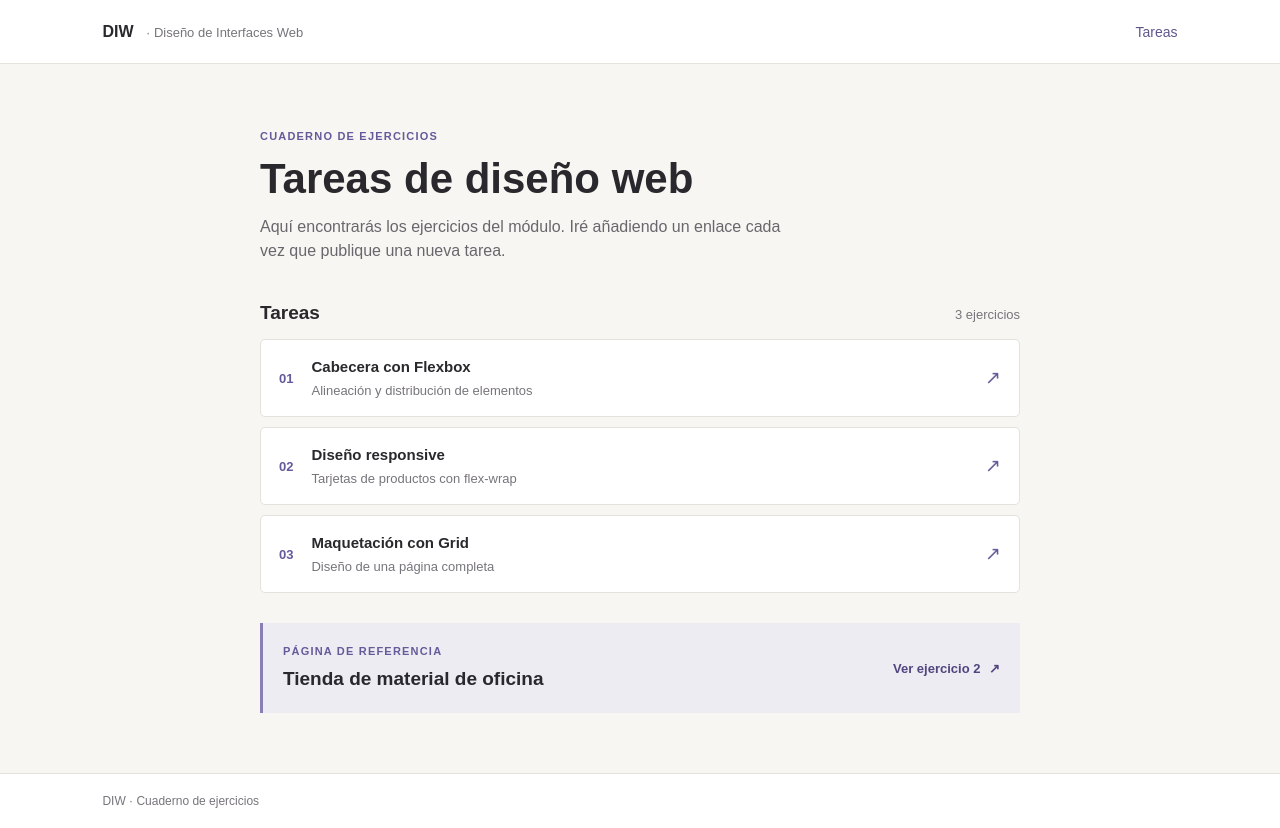
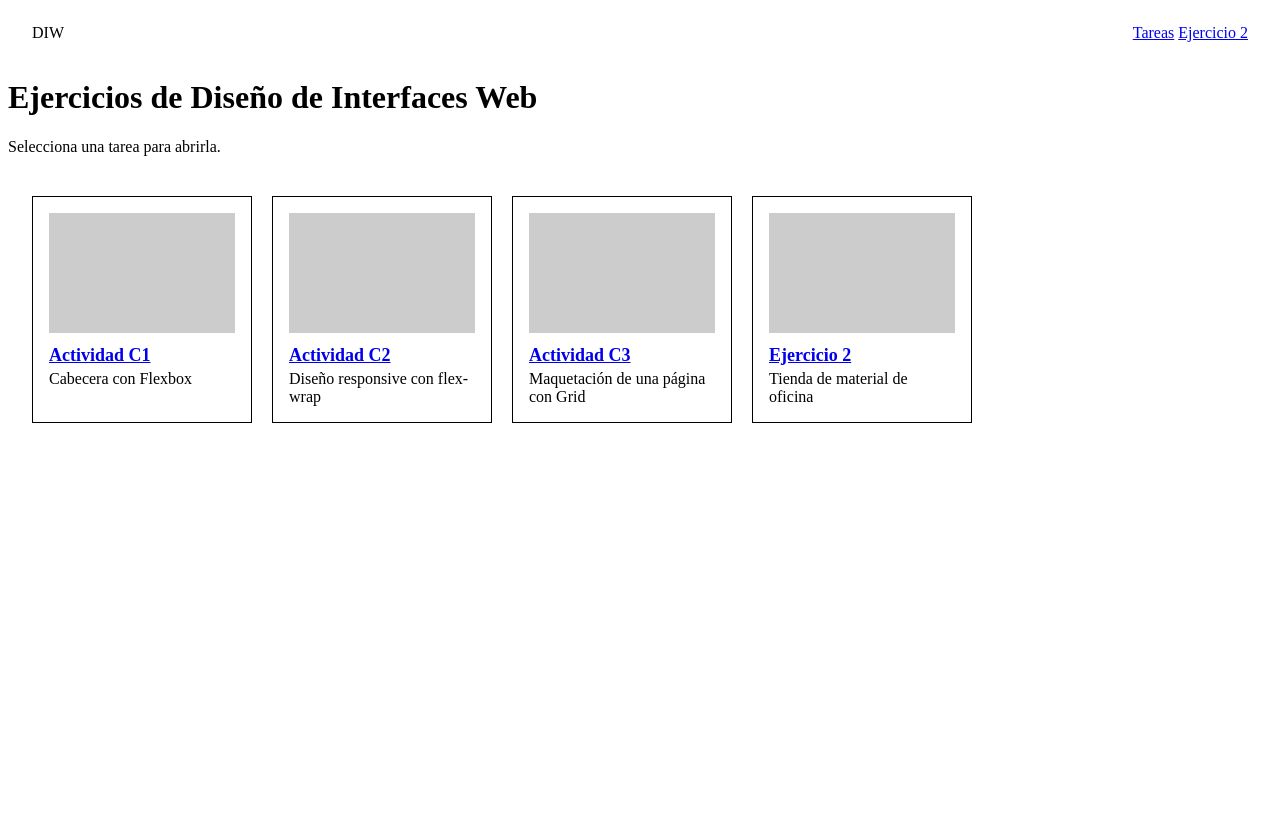
Before and after one commit to altedante4-cyber/DAW-Diseno-de-Interfaz, a plain HTML site: page index.html in a window 1280 px wide. After the commit the page ends 800 px from the top, so only its background shows below. Drawn offline with Linux system fonts and the light colour scheme.

Commit message:
Adaptar inicio usando el HTML y CSS de C2

```diff
--- a/index.html
+++ b/index.html
@@ -1,54 +1,46 @@
-<!doctype html>
+<!DOCTYPE html>
 <html lang="es">
 <head>
-  <meta charset="utf-8">
-  <meta name="viewport" content="width=device-width, initial-scale=1">
-  <meta name="description" content="Índice de tareas del módulo Diseño de Interfaces Web.">
-  <title>DIW | Tareas</title>
-  <link rel="stylesheet" href="styles.css">
+    <meta charset="UTF-8">
+    <meta name="viewport" content="width=device-width, initial-scale=1.0">
+    <title>DIW - Ejercicios</title>
+    <link rel="stylesheet" href="styles.css">
 </head>
 <body>
-  <header class="cabecera">
-    <a class="marca" href="index.html">DIW <span>· Diseño de Interfaces Web</span></a>
-    <nav aria-label="Navegación principal"><a href="#tareas">Tareas</a></nav>
-  </header>
+    <header>
+        <span>DIW</span>
+        <nav>
+            <a href="#tareas">Tareas</a>
+            <a href="ejercicios/02-productos/index.html">Ejercicio 2</a>
+        </nav>
+    </header>
 
-  <main>
-    <section class="presentacion">
-      <p class="etiqueta">CUADERNO DE EJERCICIOS</p>
-      <h1>Tareas de diseño web</h1>
-      <p class="descripcion">Aquí encontrarás los ejercicios del módulo. Iré añadiendo un enlace cada vez que publique una nueva tarea.</p>
-    </section>
+    <main>
+        <h1>Ejercicios de Diseño de Interfaces Web</h1>
+        <p>Selecciona una tarea para abrirla.</p>
 
-    <section class="tareas" id="tareas" aria-labelledby="titulo-tareas">
-      <div class="titulo-seccion">
-        <h2 id="titulo-tareas">Tareas</h2>
-        <span>3 ejercicios</span>
-      </div>
-
-      <a class="tarea" href="ejercicios/c1-flexbox/index.html">
-        <span class="numero">01</span>
-        <span class="detalle"><strong>Cabecera con Flexbox</strong><small>Alineación y distribución de elementos</small></span>
-        <span class="flecha" aria-hidden="true">↗</span>
-      </a>
-      <a class="tarea" href="ejercicios/c2-responsive/index.html">
-        <span class="numero">02</span>
-        <span class="detalle"><strong>Diseño responsive</strong><small>Tarjetas de productos con flex-wrap</small></span>
-        <span class="flecha" aria-hidden="true">↗</span>
-      </a>
-      <a class="tarea" href="ejercicios/c3-grid/index.html">
-        <span class="numero">03</span>
-        <span class="detalle"><strong>Maquetación con Grid</strong><small>Diseño de una página completa</small></span>
-        <span class="flecha" aria-hidden="true">↗</span>
-      </a>
-    </section>
-
-    <aside class="referencia">
-      <div><p class="etiqueta">PÁGINA DE REFERENCIA</p><h2>Tienda de material de oficina</h2></div>
-      <a href="ejercicios/02-productos/index.html">Ver ejercicio 2 <span aria-hidden="true">↗</span></a>
-    </aside>
-  </main>
-
-  <footer>DIW · Cuaderno de ejercicios</footer>
+        <section class="productos" id="tareas">
+            <article class="tarjeta">
+                <div class="imagen"></div>
+                <h2><a href="ejercicios/c1-flexbox/index.html">Actividad C1</a></h2>
+                <p>Cabecera con Flexbox</p>
+            </article>
+            <article class="tarjeta">
+                <div class="imagen"></div>
+                <h2><a href="ejercicios/c2-responsive/index.html">Actividad C2</a></h2>
+                <p>Diseño responsive con flex-wrap</p>
+            </article>
+            <article class="tarjeta">
+                <div class="imagen"></div>
+                <h2><a href="ejercicios/c3-grid/index.html">Actividad C3</a></h2>
+                <p>Maquetación de una página con Grid</p>
+            </article>
+            <article class="tarjeta">
+                <div class="imagen"></div>
+                <h2><a href="ejercicios/02-productos/index.html">Ejercicio 2</a></h2>
+                <p>Tienda de material de oficina</p>
+            </article>
+        </section>
+    </main>
 </body>
 </html>
--- a/styles.css
+++ b/styles.css
@@ -1,196 +1,34 @@
-* {
-  box-sizing: border-box;
+header {
+    display: flex;
+    justify-content: space-between;
+    align-items: center;
+    padding: 16px 24px;
 }
 
-body {
-  margin: 0;
-  color: #29282c;
-  background: #f7f6f2;
-  font-family: Arial, sans-serif;
-  line-height: 1.5;
+.productos {
+    display: flex;
+    flex-wrap: wrap;
+    gap: 20px;
+    padding: 24px;
 }
 
-a {
-  color: inherit;
-  text-decoration: none;
+.tarjeta {
+    box-sizing: border-box;
+    width: 220px;
+    padding: 16px;
+    border: 1px solid #000;
 }
 
-.cabecera {
-  min-height: 64px;
-  padding: 0 8%;
-  display: flex;
-  align-items: center;
-  justify-content: space-between;
-  border-bottom: 1px solid #e5e2dc;
-  background: #fff;
+.tarjeta .imagen {
+    height: 120px;
+    background-color: #ccc;
 }
 
-.marca {
-  font-weight: bold;
+.tarjeta h2 {
+    margin: 12px 0 4px;
+    font-size: 18px;
 }
 
-.marca span {
-  margin-left: 8px;
-  color: #77747b;
-  font-size: 13px;
-  font-weight: normal;
+.tarjeta p {
+    margin: 0;
 }
-
-.cabecera nav a {
-  color: #5f568c;
-  font-size: 14px;
-}
-
-main {
-  width: min(760px, 84%);
-  margin: 0 auto;
-}
-
-.presentacion {
-  padding: 64px 0 36px;
-}
-
-.etiqueta {
-  margin: 0 0 10px;
-  color: #655a9a;
-  font-size: 11px;
-  font-weight: bold;
-  letter-spacing: 1.2px;
-}
-
-h1 {
-  margin: 0 0 12px;
-  font-size: clamp(30px, 5vw, 42px);
-  line-height: 1.15;
-}
-
-.descripcion {
-  max-width: 540px;
-  margin: 0;
-  color: #69676d;
-}
-
-.titulo-seccion {
-  margin-bottom: 12px;
-  display: flex;
-  align-items: baseline;
-  justify-content: space-between;
-}
-
-.titulo-seccion h2,
-.referencia h2 {
-  margin: 0;
-  font-size: 19px;
-}
-
-.titulo-seccion span {
-  color: #77747b;
-  font-size: 13px;
-}
-
-.tarea {
-  min-height: 78px;
-  margin-bottom: 10px;
-  padding: 14px 18px;
-  display: flex;
-  align-items: center;
-  gap: 18px;
-  border: 1px solid #e5e2dc;
-  border-radius: 5px;
-  background: #fff;
-}
-
-.tarea:hover {
-  border-color: #a79dc9;
-  background: #fcfbff;
-}
-
-.numero {
-  color: #655a9a;
-  font-size: 13px;
-  font-weight: bold;
-}
-
-.detalle {
-  display: grid;
-  gap: 3px;
-}
-
-.detalle strong {
-  font-size: 15px;
-}
-
-.detalle small {
-  color: #77747b;
-  font-size: 13px;
-}
-
-.flecha {
-  margin-left: auto;
-  color: #655a9a;
-  font-size: 19px;
-}
-
-.referencia {
-  margin: 30px 0 60px;
-  padding: 20px;
-  display: flex;
-  align-items: center;
-  justify-content: space-between;
-  gap: 16px;
-  border-left: 3px solid #8a7eb5;
-  background: #eeecf3;
-}
-
-.referencia .etiqueta {
-  margin-bottom: 5px;
-}
-
-.referencia a {
-  flex: 0 0 auto;
-  color: #51457f;
-  font-size: 13px;
-  font-weight: bold;
-}
-
-.referencia a span {
-  margin-left: 5px;
-}
-
-footer {
-  padding: 18px 8%;
-  border-top: 1px solid #e5e2dc;
-  color: #77747b;
-  background: #fff;
-  font-size: 12px;
-}
-
-@media (max-width: 520px) {
-  .cabecera {
-    padding: 0 6%;
-  }
-
-  .marca span {
-    display: block;
-    margin: 0;
-    font-size: 11px;
-  }
-
-  main {
-    width: 88%;
-  }
-
-  .presentacion {
-    padding-top: 46px;
-  }
-
-  .tarea {
-    gap: 12px;
-    padding: 13px;
-  }
-
-  .referencia {
-    align-items: flex-start;
-    flex-direction: column;
-  }
-}
```
Also changed, not shown: captura.png.
